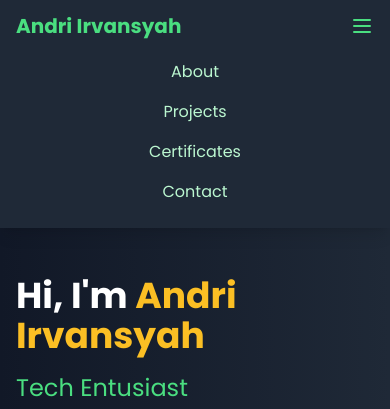
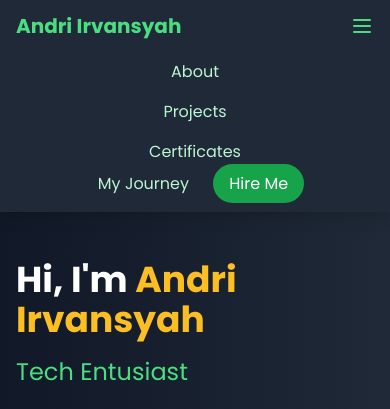
Before and after one commit to Irvansbase/Andriirvansyah, a website: page index.html in a window 390 px wide. Both pictures are taken after a click on the button 362 px from the left and 26 px from the top of the page. Shown: the top 409 px of the page. Drawn offline with nearby package versions, Linux system fonts and the light colour scheme.

Commit message:
Perbaikan Tampilan Menu Hamburger

```diff
--- a/index.html
+++ b/index.html
@@ -42,7 +42,8 @@
             <a href="#about" class="block px-3 py-2 text-green-200 hover:text-white hover:bg-gray-700 rounded transition duration-300">About</a>
             <a href="#projects" class="block px-3 py-2 text-green-200 hover:text-white hover:bg-gray-700 rounded transition duration-300">Projects</a>
             <a href="#certificates" class="block px-3 py-2 text-green-200 hover:text-white hover:bg-gray-700 rounded transition duration-300">Certificates</a>
-            <a href="#contact" class="block px-3 py-2 text-green-200 hover:text-white hover:bg-gray-700 rounded transition duration-300">Contact</a>
+            <a href="#journey" class="px-3 py-2 text-green-200 hover:text-white hover:bg-gray-700 rounded transition">My Journey</a>
+                <a id="emailLink" href="#" class="ml-2 px-4 py-2 bg-green-600 text-white rounded-full hover:bg-green-700 transition">Hire Me</a>
         </div>
     </header>
     <!-- Hero Section -->
```
